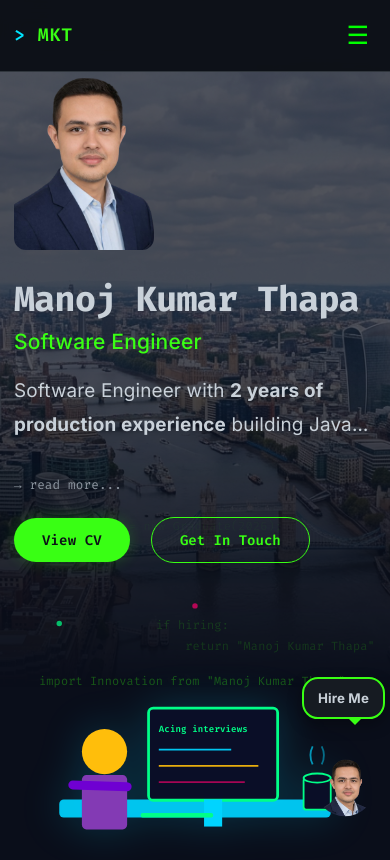
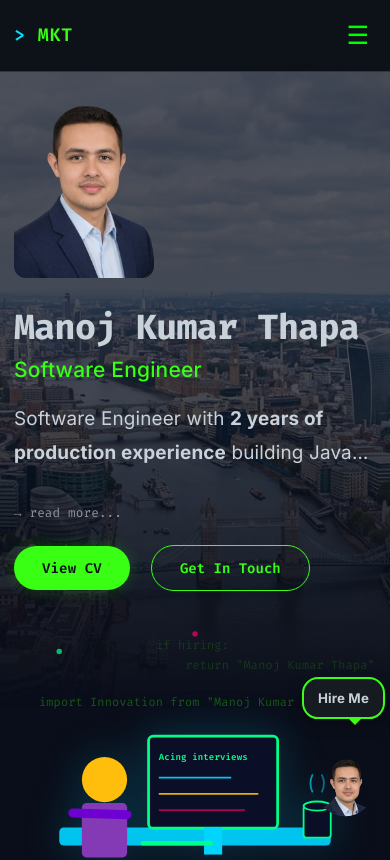
Before and after one commit to iammanoj807/profile, a React (Vite) app: page / in a window 390 px wide. Shown: the top 860 px of the page. Built offline with nearby package versions, Linux system fonts and the light colour scheme; some icons are missing.

Commit message:
style: increase top gap on small screens (<481px) for hero section

```diff
--- a/src/index.css
+++ b/src/index.css
@@ -2445,15 +2445,13 @@ body::after {
     padding: 1rem;
   }
 
-  /* Nav links already hidden globally */
-
   /* Mobile dots - HIDDEN */
   .mobile-dots-nav {
     display: none !important;
   }
 
   .hero {
-    padding: 5rem 1rem 1rem;
+    padding: 7rem 1rem 1rem;
   }
 
   .hero-text h1 {
```
